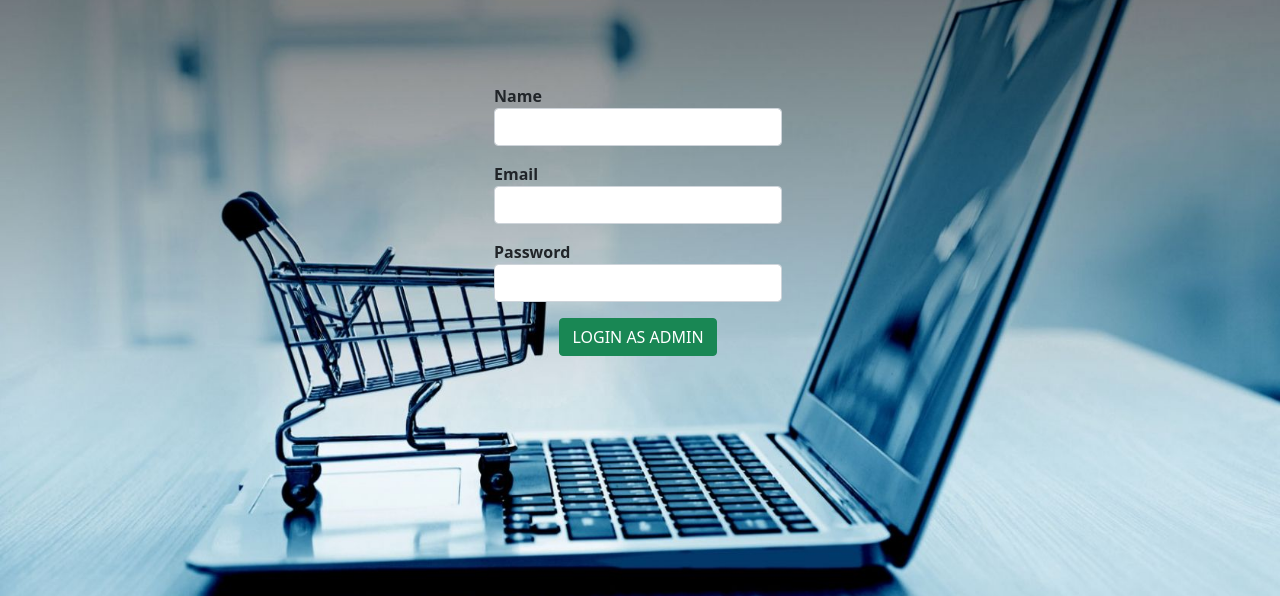
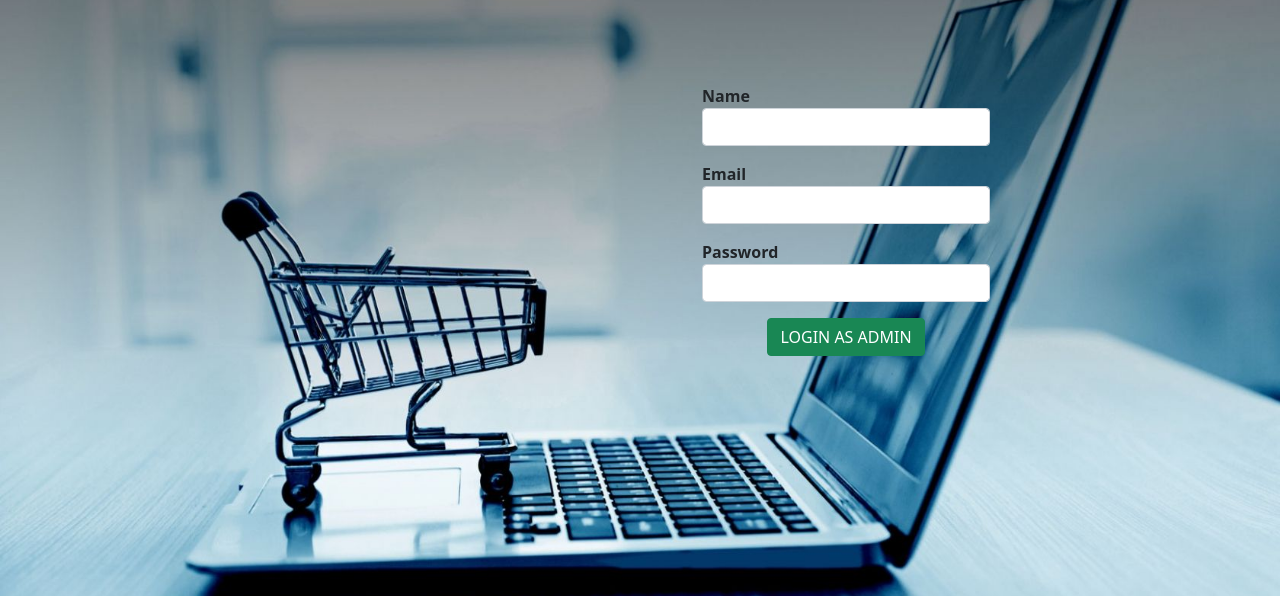
Before and after one commit to newuser-tech/hello_world, a Flask app: page /adminlogin in a window 1280 px wide. Shown: the part 116-712 px from the top of the page. Run offline with Flask 3, Linux system fonts and the light colour scheme; some libraries are stand-ins or nearby versions.

Commit message:
virtual env

```diff
--- a/templates/admin.html
+++ b/templates/admin.html
@@ -1,7 +1,7 @@
 {% extends "layout.html" %}
 {% block content %}
 <div style="width: 700px; height: 500px;" class="mx-72 my-10 py-11 mb-3 w-72">
-    <form class="container justify-items-center" method="post" action="{{url_for('admin')}}">
+    <form class="container justify-items-center mx-52" method="post" action="{{url_for('admin')}}">
       {{ form.hidden_tag() }}
       <div class="mb-3 w-72 justify-center form-group">
         {{ form.name.label(for="username",class='font-extrabold' ) }}
```
Also changed, not shown: 1 other file.
